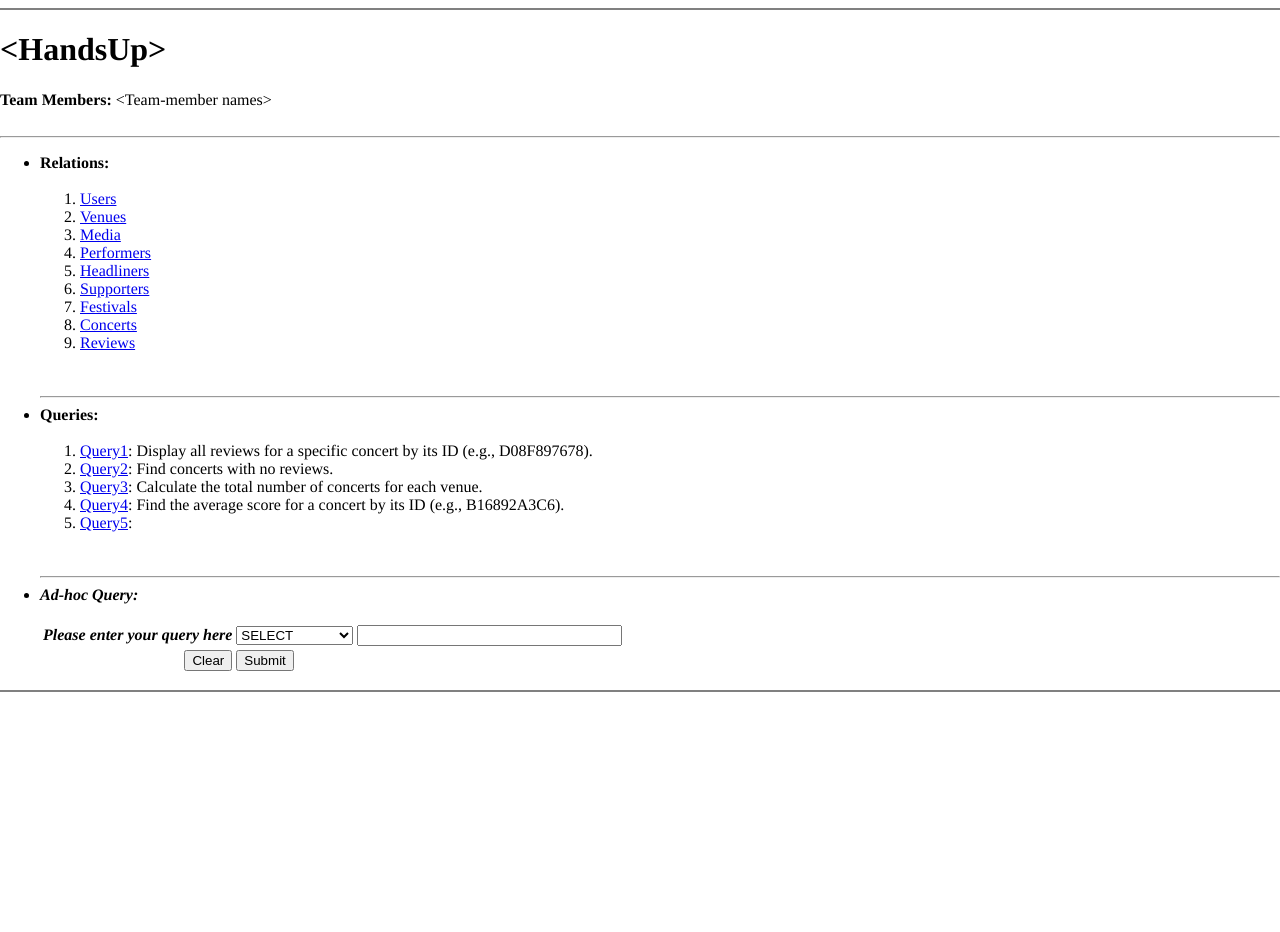
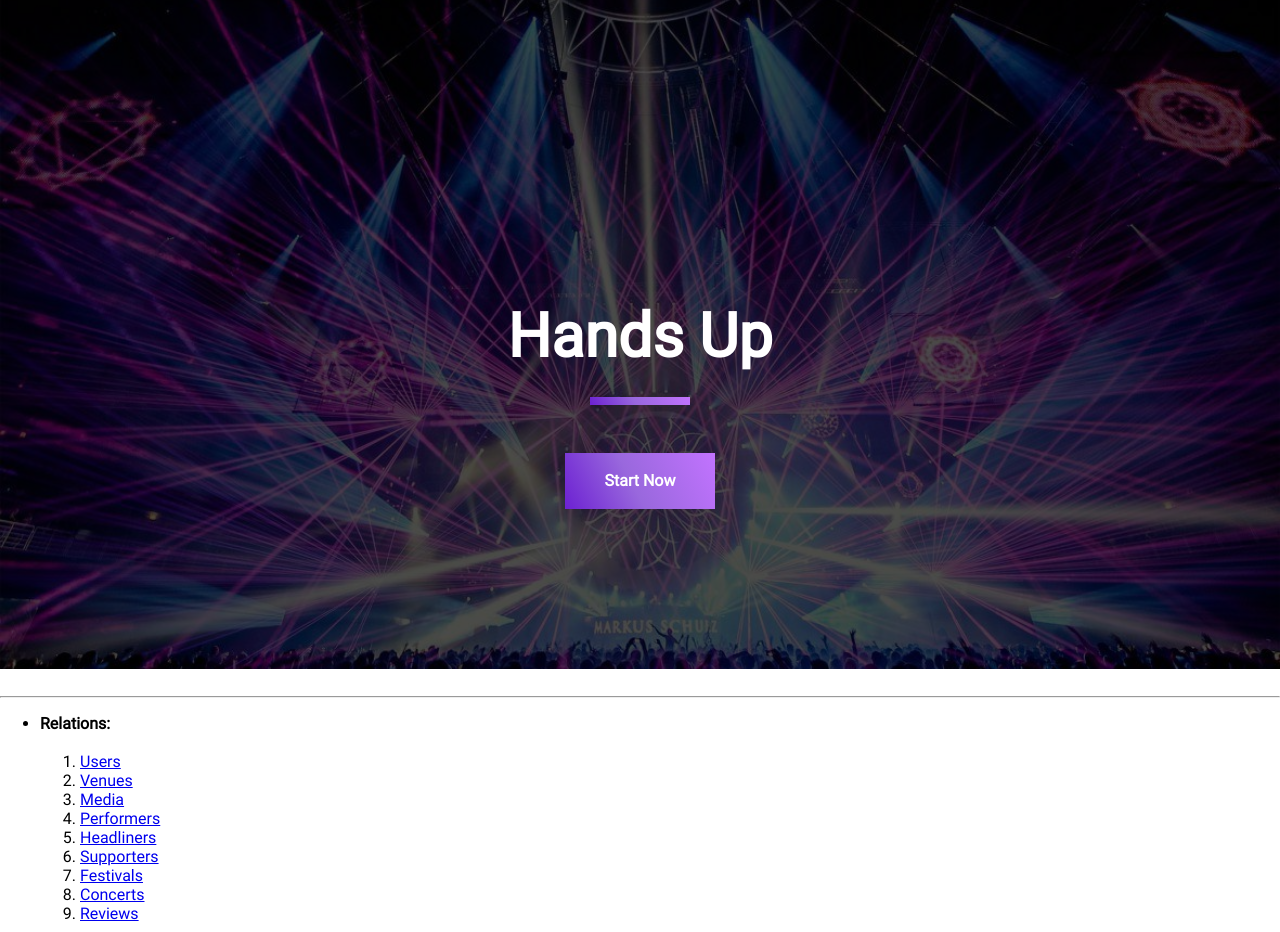
Before and after one commit to hiimkimchi/CPSC-3300, a PHP site: page / in a window 1280 px wide. Shown: the top 932 px of the page. Before the commit the page ends 692 px from the top, so only its background shows below. Run offline with PHP 8.4, Linux system fonts and the light colour scheme.

Commit message:
Update index.php

```diff
--- a/CPSC3300 Project/index.php
+++ b/CPSC3300 Project/index.php
@@ -4,16 +4,30 @@
     <meta charset="UTF-8">
     <meta name="viewport" content="width=device-width, initial-scale=1.0">
     <title>HandsUp</title>
-    <link rel="stylesheet" href="assets/table.css">
+    <link rel="stylesheet" href="assets/index.css">
     <link rel="stylesheet" href="assets/root.css">
 </head>
 <body bgcolor="ffffff">
 
-<font face="times" size="3">
-<hr noshade="noshade" size="2">
+<!-- ============================================ -->
+<!--                    Hero                      -->
+<!-- ============================================ -->
 
-<h1>&lt;HandsUp&gt;</h1>
-<b>Team Members:</b> &lt;Team-member names&gt;<br>
+<section id="hero">
+    <div class="container">
+        <h1 class="title">Hands Up</h1>
+        <p class="text">
+        </p>
+        <a href="" class="button-solid">Start Now</a>
+    </div>
+
+    <!-- Background Image -->
+    <picture class="background">
+        <source media="(max-width: 600px)" srcset="assets/images/homepage.jpg">
+        <source media="(min-width: 601px)" srcset="assets/images/homepage.jpg">
+        <img loading="lazy" decoding="async" src="assets/images/homepage.jpg alt="rave" width="2250" height="1500" aria-hidden="true">
+    </picture>
+</section>
   <br>
   <hr>
   <ul>
```
Lines whose indentation alone changed are shown as unchanged.
